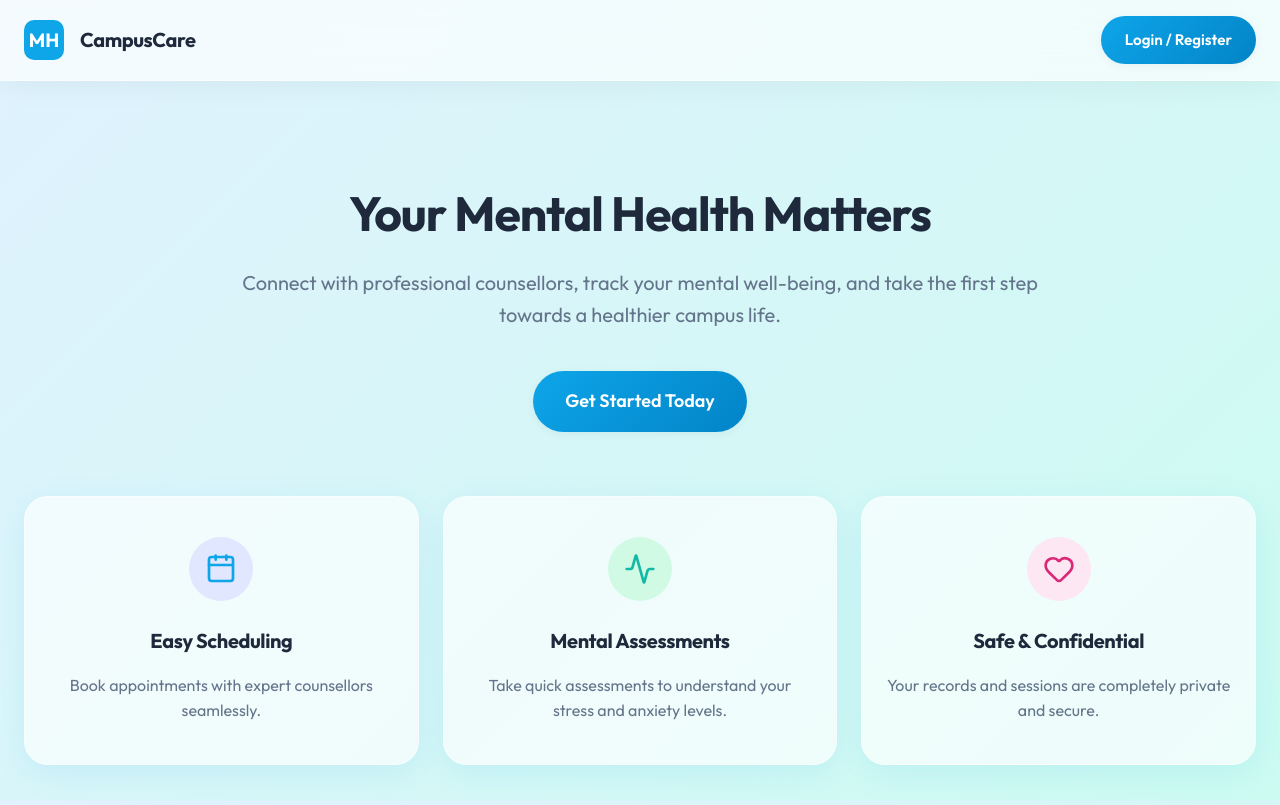
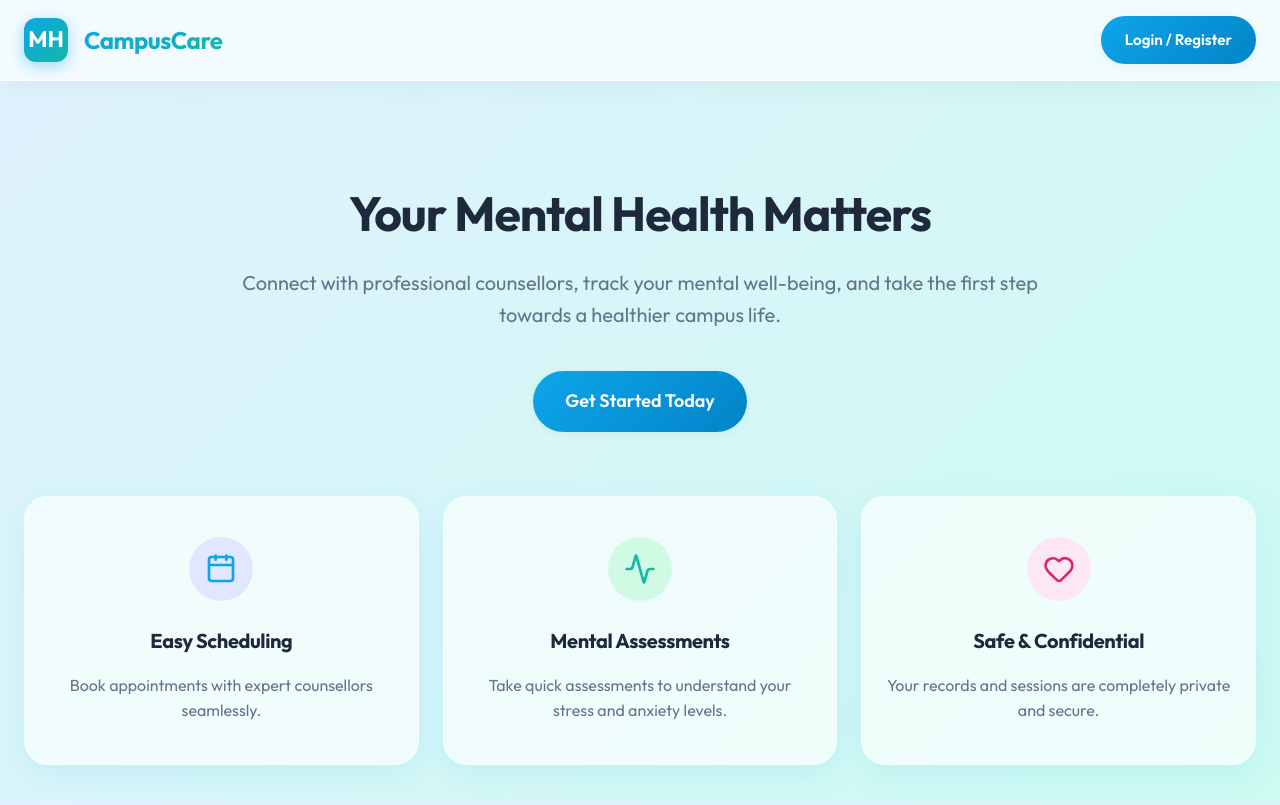
Before and after one commit to smartgit707/Student-Counselling-System, a React (Vite) app in the folder frontend/: page / in a window 1280 px wide. Built offline with nearby package versions, Linux system fonts and the light colour scheme; no server answers.

Commit message:
style: apply premium glassmorphic theme to navbar

```diff
--- a/frontend/src/components/Navbar.jsx
+++ b/frontend/src/components/Navbar.jsx
@@ -14,33 +14,37 @@ const Navbar = () => {
   return (
     <nav className="navbar">
       <div className="container flex items-center justify-between">
-        <Link to="/" className="flex items-center gap-4">
+        <Link to="/" className="flex items-center gap-4 hover-lift" style={{ transition: 'transform 0.2s' }}>
           <div style={{
-            background: 'var(--primary-color)',
+            background: 'linear-gradient(135deg, var(--primary-color), var(--secondary-color))',
             color: 'white',
-            width: '40px',
-            height: '40px',
+            width: '44px',
+            height: '44px',
             display: 'flex',
             alignItems: 'center',
             justifyContent: 'center',
-            borderRadius: '10px',
+            borderRadius: '12px',
             fontWeight: 'bold',
-            fontSize: '1.2rem'
+            fontSize: '1.4rem',
+            boxShadow: '0 4px 15px rgba(14, 165, 233, 0.4)'
           }}>
             MH
           </div>
-          <h2 style={{ margin: 0, fontSize: '1.25rem' }}>CampusCare</h2>
+          <h2 style={{ margin: 0, fontSize: '1.5rem', background: 'linear-gradient(135deg, var(--primary-color), var(--secondary-color))', WebkitBackgroundClip: 'text', WebkitTextFillColor: 'transparent' }}>CampusCare</h2>
         </Link>
 
         <div className="flex items-center gap-6">
           {user ? (
             <>
-              <span className="flex items-center gap-4 text-muted" style={{ fontWeight: 500 }}>
-                <User size={18} />
-                {user.name || user.username} ({user.role})
+              <span className="flex items-center gap-2 text-muted" style={{ fontWeight: 600 }}>
+                <div style={{ background: 'var(--bg-gradient-start)', padding: '0.4rem', borderRadius: '50%', color: 'var(--primary-color)' }}>
+                  <User size={18} />
+                </div>
+                {user.name || user.username}
+                <span className="badge badge-info" style={{ marginLeft: '0.5rem', fontSize: '0.65rem' }}>{user.role}</span>
               </span>
-              <button onClick={handleLogout} className="btn btn-secondary" style={{ padding: '0.4rem 0.8rem' }}>
-                <LogOut size={18} style={{ marginRight: '0.4rem' }}/> Logout
+              <button onClick={handleLogout} className="btn btn-outline" style={{ padding: '0.4rem 1rem' }}>
+                <LogOut size={16} style={{ marginRight: '0.4rem' }}/> Logout
               </button>
             </>
           ) : (
```
